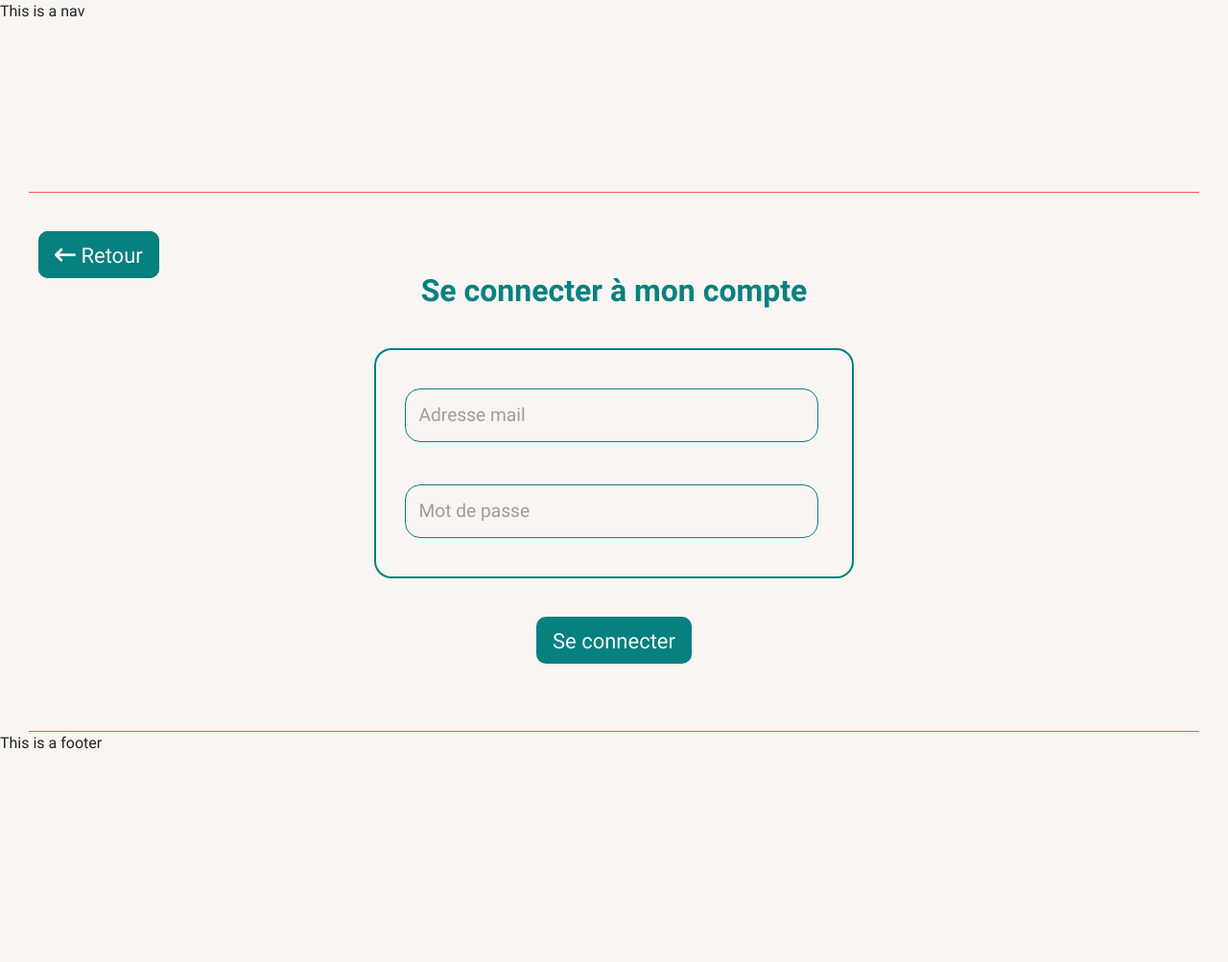
After one commit to HeleneGreat/photo-famille, a PHP site: page /app/views/login.php in a window 1280 px wide. The commit adds this page. Shown: the top 1003 px of the page at 96% size. Run offline with PHP 8.4, Linux system fonts and the light colour scheme; some libraries are stand-ins or nearby versions.

Commit message:
register form + login form

```diff
--- a/TODO.html
+++ b/TODO.html
@@ -3,10 +3,10 @@
 
 FONCTIONNALITES
 - page avec carte des ancêtres
--
+- photo de profil pour les users
 
 
-
+- créer un compte : submit is disabled when at least one checkbox is checked
 
 
 
--- a/app/public/css/style.css
+++ b/app/public/css/style.css
@@ -30,7 +30,7 @@ html{
 main{
     border-bottom: 1px solid var(--secondary);
     border-top: 1px solid var(--secondary);
-    padding: 50px 10px;
+    padding: 50px 10px 70px;
 }
 
 p, a, textarea, button{
@@ -162,6 +162,10 @@ ul{
     display: none;
 }
 
+.relative{
+    position: relative;
+}
+
 .lg{
     display: none;
 }
@@ -173,13 +177,20 @@ button.btn{
     background-color: var(--primary);
     color: var(--background);
     border: var(--primary) 2px solid;
-
 }
 
 .btn:hover,
 button.btn:hover{
     background-color: var(--background);
     border: var(--primary) 2px dashed;
+    color: var(--primary);
+}
+
+.btn i{
+    color: var(--background);
+}
+
+.btn:hover > i{
     color: var(--primary);
 }
 
@@ -240,6 +251,30 @@ button.btn:hover{
     background-color: var(--background);
     padding: 0 .2em;
     color: var(--primary);
+}
+
+fieldset{
+    border: 2px solid var(--primary);
+    border-radius: 18px;
+    padding: 18px;
+    margin: 10px 0 40px;
+}
+
+.infobulle{
+    position: absolute;
+    top: 60px;
+    padding: 10px 15px;
+    width: fit-content;
+    box-shadow: rgba(0, 0, 0, 0.35) 0px 5px 15px;
+}
+
+.infobulle p{
+    font-size: 1rem;
+}
+
+.infobulle i{
+    color: var(--primary);
+    font-size: 1.2rem;
 }
 
 /* ******************************* */
@@ -306,20 +341,29 @@ input[type="radio"]:checked::before {
 /* ********************************************* */
 /* --------------- CONNEXION ------------------- */
 /* ********************************************* */
+#login-form{
+    width: 500px;
+}
 
+#login-form fieldset{
+    height: 200px;
+    display: flex;
+    flex-direction: column;
+    justify-content: space-around;
+    align-items: center;
+}
+
+#login-form .input-group{
+    margin: 0;
+}
+
+#login-form .input{
+    width: 91%;
+}
 
 /* ********************************************* */
 /* -------------- INSCRIPTION ------------------ */
 /* ********************************************* */
-
-
-#register-form fieldset{
-    border: 2px solid var(--primary);
-    border-radius: 18px;
-    padding: 18px;
-    margin: 10px 0 40px;
-}
-
 #register-form legend{
     color: var(--primary);
     font-size: 1.3rem;
@@ -342,7 +386,20 @@ input[type="radio"]:checked::before {
     filter: sepia(1);
 }
 
-#register-form button{
+#register-form button,
+#login-form button{
+    display: block;
+}
+
+#register-form button:disabled,
+#register-form button:disabled:hover{
+    background-color: #0780807a;
+    border-color: #07808000;
+    cursor: not-allowed;
+    color: var(--background);
+}
+
+#register-form button:disabled:hover + .infobulle{
     display: block;
 }
 
@@ -390,6 +447,10 @@ input[type="radio"]:checked::before {
         width: 300px;
     }
 
+    .infobulle{
+        left: 35%;
+        display: none;
+    }
 
 }
 
--- a/app/views/layouts/template.php
+++ b/app/views/layouts/template.php
@@ -4,6 +4,7 @@
         <meta charset="UTF-8">
         <meta http-equiv="X-UA-Compatible" content="IE=edge">
         <meta name="viewport" content="width=device-width, initial-scale=1.0">
+        <link rel="stylesheet" href="https://cdnjs.cloudflare.com/ajax/libs/font-awesome/6.1.2/css/all.min.css">
         <link rel="stylesheet" href="./app/public/css/style.css">
         <title><?= $currentPageTitle;?> | Nos photos de famille</title>
     </head>
--- /dev/null
+++ b/app/views/login.php
@@ -0,0 +1,29 @@
+<?php ob_start(); ?>
+
+<div><a class="btn" href="index.php"><i class="fa-solid fa-arrow-left-long"></i> Retour</a></div>
+
+<section id="login-form" class="center">
+    <h1>Se connecter à mon compte</h1>
+    <form action="index.php?action=loginForm" method="post">
+        <fieldset>
+            <div class="input-group">
+                <input required="" id="email" type="email" name="email" class="input">
+                <label class="label" for="email">Adresse mail</label>
+            </div>
+            <div class="input-group">
+                <input required="" id="psw" type="password" name="password" class="input">
+                <label class="label" for="psw">Mot de passe</label>
+            </div>
+
+        </fieldset>
+
+        <button type="submit" class="center btn">Se connecter</button>
+    </form>
+
+</section>
+
+
+<?php $content = ob_get_clean() ;?>
+<?php $currentPageTitle = "Se connecter" ;?>
+
+<?php require 'layouts/template.php' ;?>
```
Also changed, not shown: app/controllers/FrontController.php (+12 -0 lines), app/controllers/UserController.php (+58 -4 lines), app/models/UserModel.php (+24 -0 lines), app/public/js/checkbox-checked.js (added, +50 -0 lines), app/views/gallery.php (added, +15 -0 lines), app/views/register.php (+14 -8 lines), index.php (+12 -0 lines), app/public/fonts/Roboto-Bold-webfont.woff (added), app/public/fonts/Roboto-BoldItalic-webfont.woff (added), app/public/fonts/Roboto-Italic-webfont.woff (added), app/public/fonts/Roboto-Regular-webfont.woff (added).
